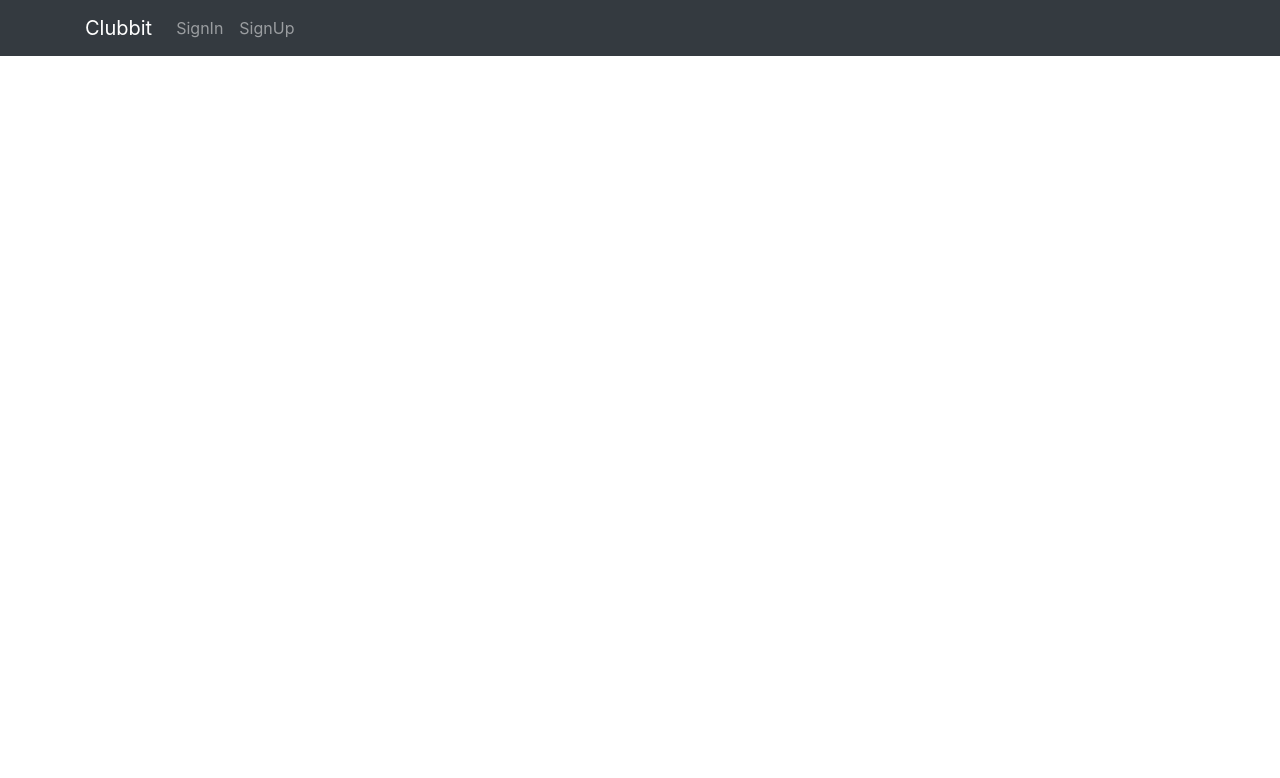
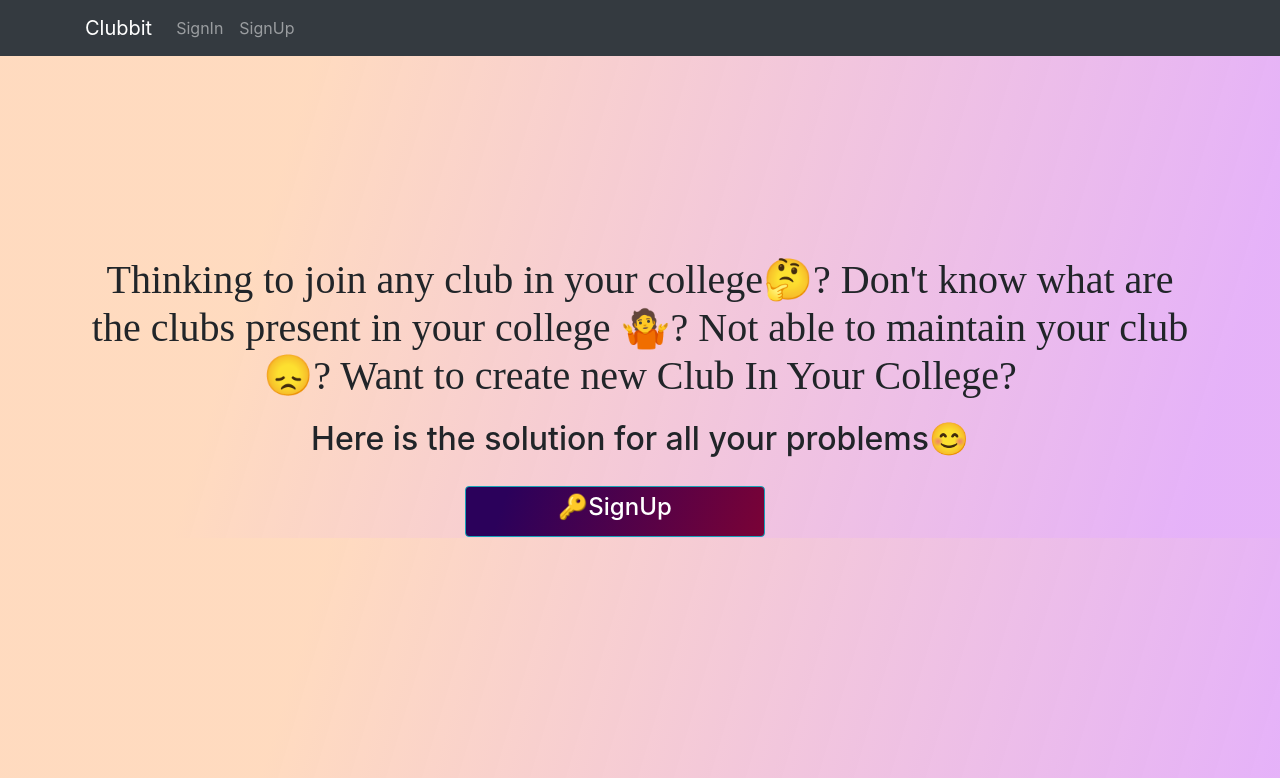
Before and after one commit to Sushmitha-Katti/Clubbit, a Django app: page / in a window 1280 px wide. Shown: the top 778 px of the page. Run offline with Django 3.2, Linux system fonts and the light colour scheme; some libraries are stand-ins or nearby versions.

Commit message:
added all elements to home.html

```diff
--- a/Templates/Home.html
+++ b/Templates/Home.html
@@ -1,6 +1,16 @@
 {%extends 'base.html' %}
 {%load static%}
 {% block meta %}
+<style>
+body{
+background-image: linear-gradient( 106.5deg,  rgba(255,215,185,0.91) 23%, rgba(223,159,247,0.8) 93% );
+
+
+
+     height: 100%;
+}
+
+</style>
 {%endblock%}
 	{%block nav%}
 	<ul class="navbar-nav mr-auto">
@@ -11,4 +21,14 @@
 				<a class="nav-link" href="{% url 'signup' %}">SignUp</a>
 			</li>
 	</ul>
+
+
 	{%endblock%}
+	{%block content%}
+	<h1 style = "text-align:center;margin-top:200px; font-family: Acme;"> Thinking to join any club in your college🤔? Don't know what are the clubs present in your college 🤷? Not able to maintain your club 😞? Want to create new Club In Your College?  </h1><h2 style = "text-align:center; margin-top:20px;">Here is the solution for all your problems😊</h2>
+	<div class = "row">
+		<div class = 'col-md-4 offset-md-4'>
+							<a style = "width:300px; heigth:400px; background-image: linear-gradient( 109.6deg,  rgba(43,1,91,1) 13.4%, rgba(122,2,54,1) 100.2% );margin-top:20px"class="btn btn-info" href="{% url 'signup' %} "><h4> 🔑SignUp</h4></a>
+
+	</div>
+	{%endblock%}
```
